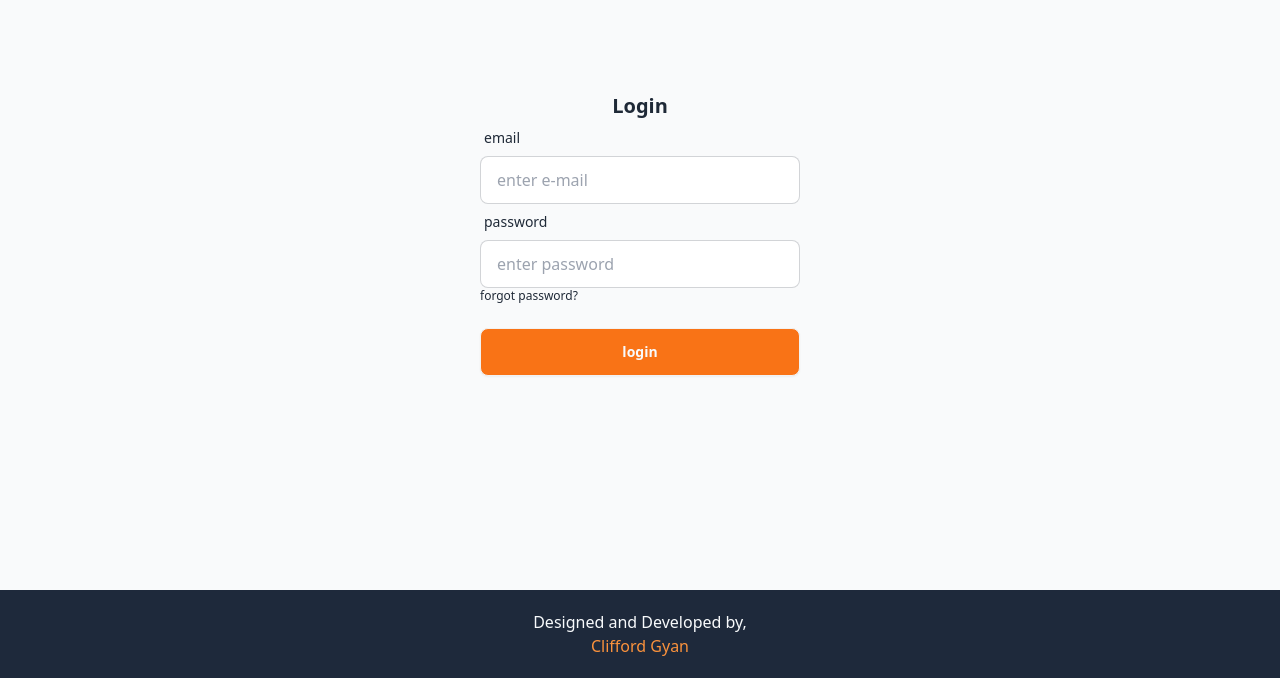
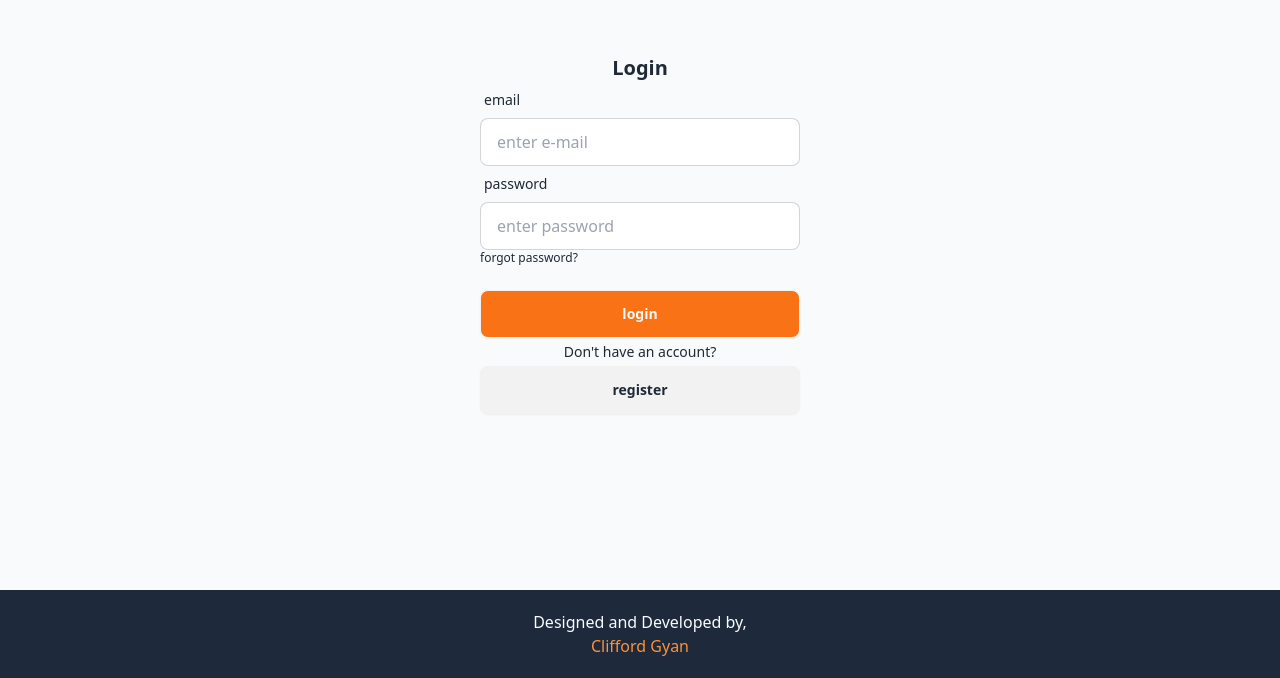
Before and after one commit to cliff-codes/book-commerce, a Next.js app: page /Store/login in a window 1280 px wide. Shown: the part 122-800 px from the top of the page. Built offline with nearby package versions, Linux system fonts and the light colour scheme.

Commit message:
login page ui updated

```diff
--- a/app/ui/pages/StoreLoginPage.tsx
+++ b/app/ui/pages/StoreLoginPage.tsx
@@ -1,3 +1,4 @@
+import Link from 'next/link'
 import React from 'react'
 
 const StoreLoginPage = () => {
@@ -23,6 +24,11 @@ const StoreLoginPage = () => {
             <button className='btn w-full mt-6 bg-orange-500 text-slate-50 hover:bg-orange-600'>
                 login
             </button>
+
+            <div className='text-center text-sm py-1'>Don't have an account?</div>
+            <Link href={'/Store/register'}>
+                <button className='btn w-full'>register</button>
+            </Link>
         </form>
     </div>
   )
```
Also changed, not shown: app/Store/register/page.tsx (added).
